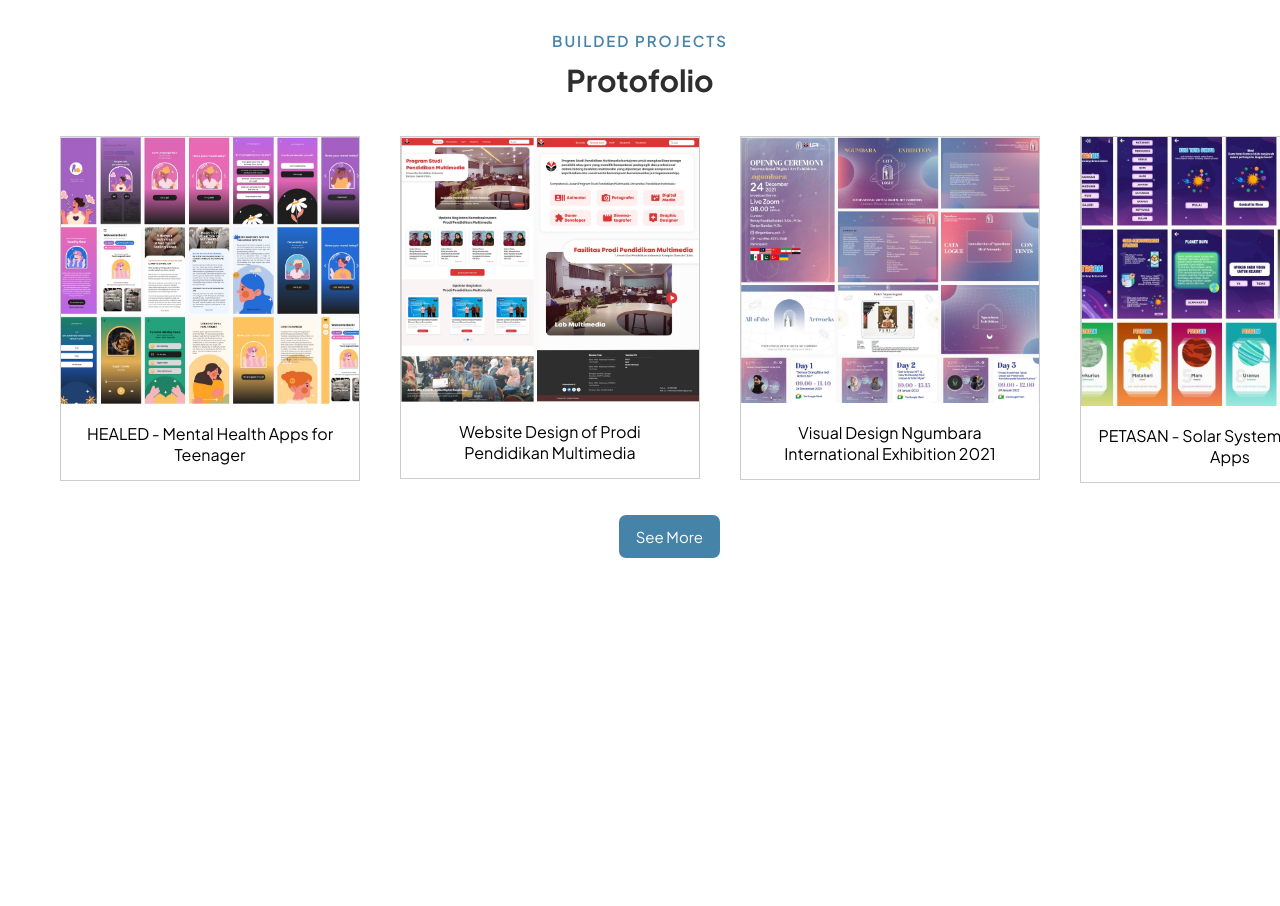
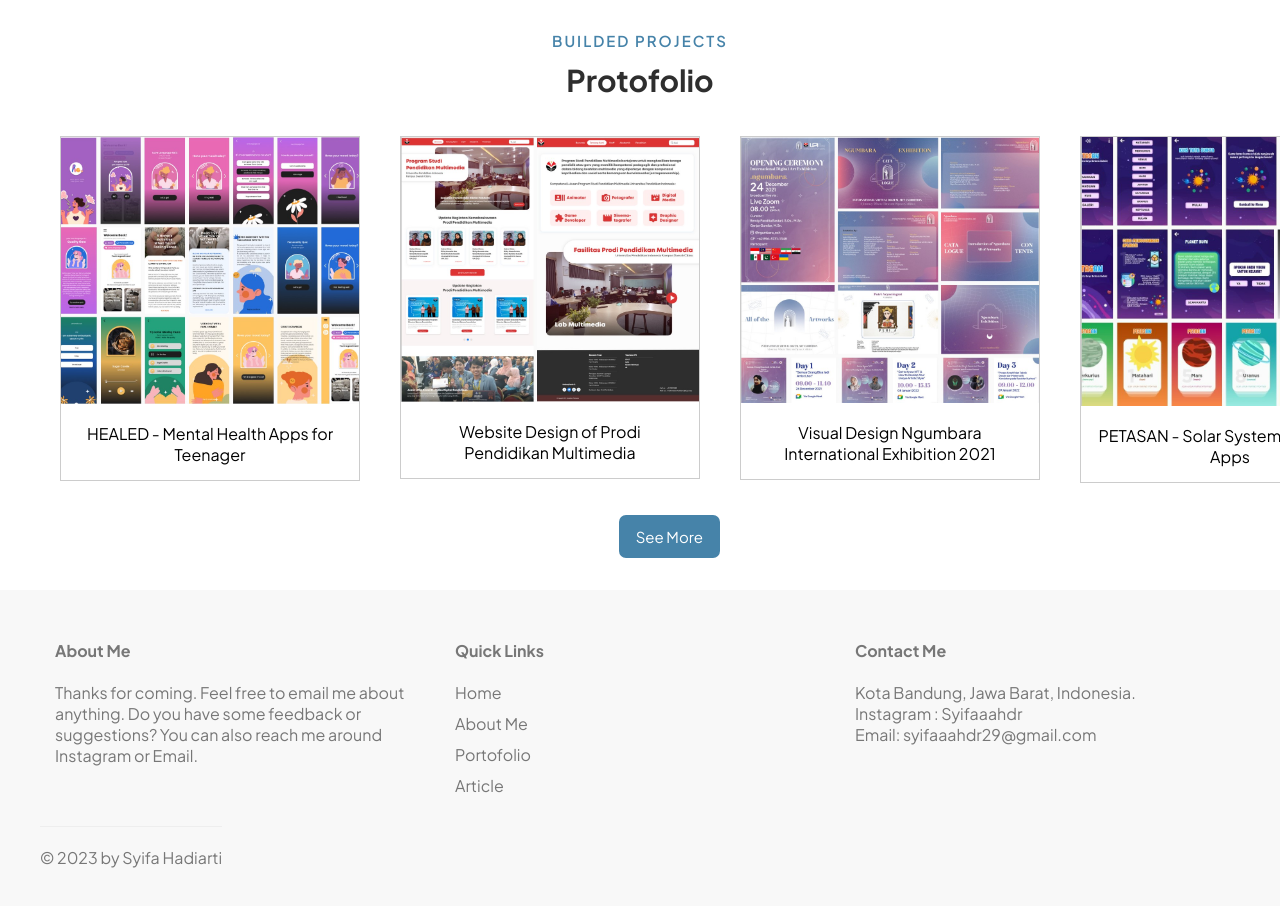
Before and after one commit to Syifaaahdr29/PersonalWebsite, a plain HTML site: page homepage.html in a window 1280 px wide. Shown: the part 1676-2582 px from the top of the page. Before the commit the page ends 2266 px from the top, so only its background shows below. Drawn offline with Linux system fonts and the light colour scheme.

Commit message:
add footer

```diff
--- a/homepage.html
+++ b/homepage.html
@@ -125,9 +125,36 @@
         </div>
     </body>
     <footer>
-
+        <div class="container">
+          <div class="row">
+            <div class="col-md-4">
+              <h4>About Me</h4>
+              <p>Thanks for coming. Feel free to email me about anything. Do you have some feedback or suggestions? You can also reach me around Instagram or Email.</p>
+            </div>
+            <div class="col-md-4">
+              <h4>Quick Links</h4>
+              <ul>
+                <li><a href="#">Home</a></li>
+                <li><a href="#">About Me</a></li>
+                <li><a href="#">Portofolio</a></li>
+                <li><a href="#">Article</a></li>
+              </ul>
+            </div>
+            <div class="col-md-4">
+              <h4>Contact Me</h4>
+              <p>Kota Bandung, Jawa Barat, Indonesia.<br>
+              Instagram : Syifaaahdr<br>
+              Email: syifaaahdr29@gmail.com</p>
+            </div>
+          </div>
+          <div class="row">
+            <div class="col-md-12">
+              <hr>
+              <p class="text-center">&copy; 2023 by Syifa Hadiarti</p>
+            </div>
+          </div>
+        </div>
     </footer>
-
 
     <script src="https://kit.fontawesome.com/a5d52b0889.js" crossorigin="anonymous"></script>
     <script>
--- a/style.css
+++ b/style.css
@@ -370,3 +370,58 @@ div.desc {
   margin: 30px 50px;
   padding-left: 140px;
 }
+
+/* FOOTER */
+footer {
+  background-color: #f8f8f8;
+  color: #777;
+  padding: 50px 0;
+}
+
+.container {
+  max-width: 1200px;
+  margin: 0 auto;
+}
+
+.row {
+  display: flex;
+  flex-wrap: wrap;
+}
+
+.col-md-4 {
+  width: 33.33%;
+  padding: 0 15px;
+}
+
+h4 {
+  margin-top: 0;
+}
+
+ul {
+  list-style: none;
+  padding: 0;
+  margin: 0;
+}
+
+ul li {
+  margin-bottom: 10px;
+}
+
+ul li a {
+  color: #777;
+  text-decoration: none;
+}
+
+ul li a:hover {
+  color: #333;
+}
+
+hr {
+  border: none;
+  border-top: 1px solid #eee;
+  margin: 20px 0;
+}
+
+.text-center {
+  text-align: center;
+}
```
